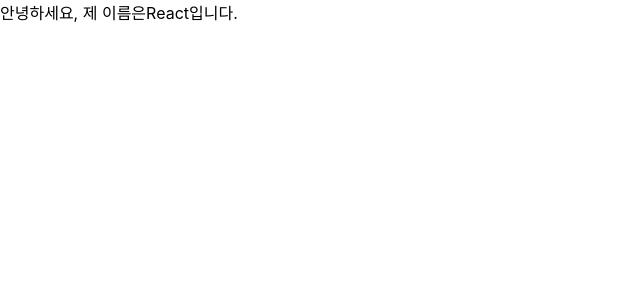
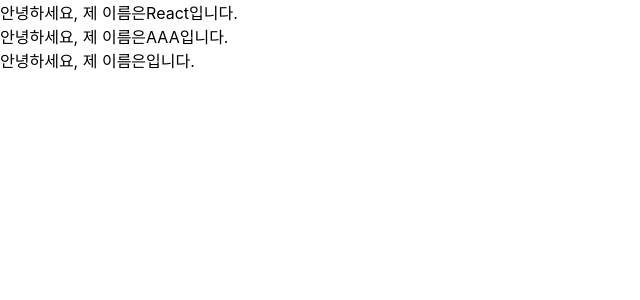
Before and after one commit to wjdtmdgh/learningReact, a React (Create React App) app in the folder hello-react/: page / in a window 1280 px wide. Shown: the top 300 px of the page, without its empty margins (0-640 px from the left). Built offline with nearby package versions, Linux system fonts and the light colour scheme.

Commit message:
defalutProbs

```diff
--- a/hello-react/src/App.js
+++ b/hello-react/src/App.js
@@ -1,6 +1,12 @@
 import  MyComponent from './MyComponent';
 const App =()=>{
-  return<MyComponent name="React"/>;
+  return(
+    <div>
+      <MyComponent name="React"/>
+      <MyComponent name="AAA"/>
+      < MyComponent/>
+    </div>
+  );
 };
 
 export default App;
--- a/hello-react/src/MyComponent.js
+++ b/hello-react/src/MyComponent.js
@@ -2,4 +2,7 @@
     return <div>안녕하세요, 제 이름은{props.name}입니다.</div>;
 };
 
+MyComponent.defaultProbs ={
+    name: '기본 이름'
+};
 export default MyComponent;
```
